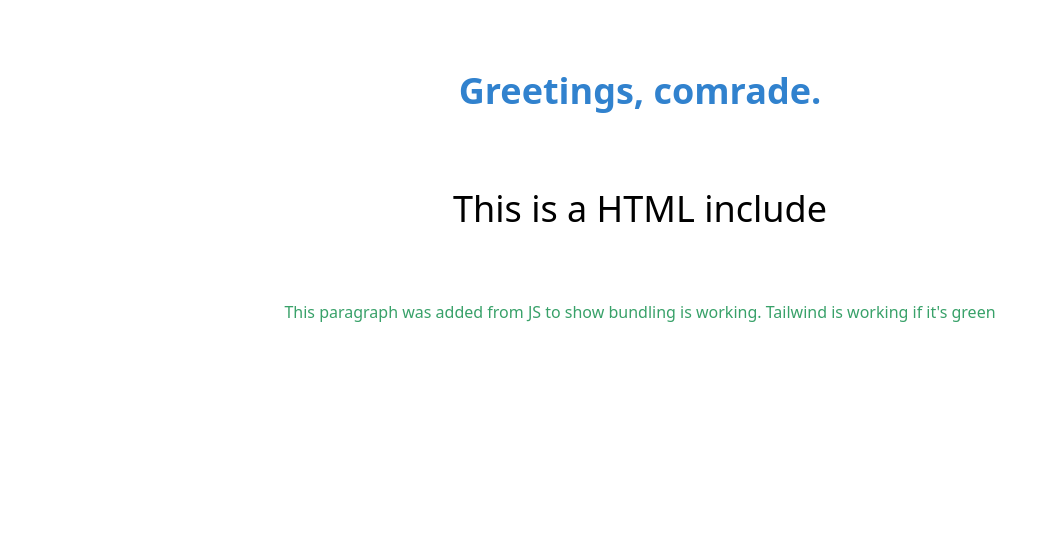
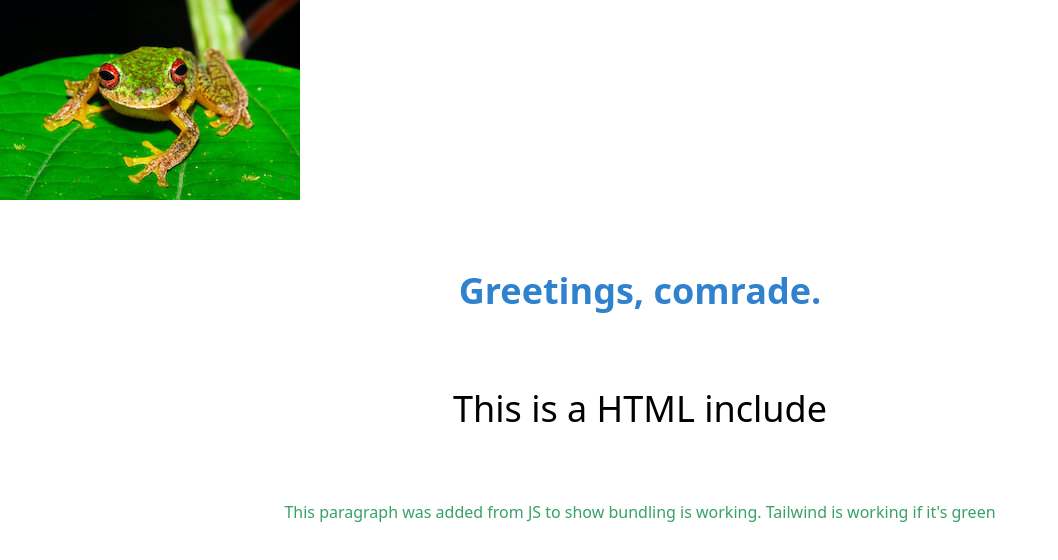
Before and after one commit to dwkns/parcel-tailwind, a website built with Parcel: page src/index.html in a window 1280 px wide. Shown: the whole page, without its empty margins (0-1058 px from the left). Built offline with nearby package versions, Linux system fonts and the light colour scheme.

Commit message:
Added static image copying

```diff
--- a/package.json
+++ b/package.json
@@ -20,5 +20,9 @@
     "posthtml-expressions": "^1.3.2",
     "posthtml-include": "^1.4.2",
     "tailwindcss": "^1.2.0"
+  },
+  "staticFiles": {
+    "staticPath": "src/static",
+    "watcherGlob": "**"
   }
 }
--- a/src/index.html
+++ b/src/index.html
@@ -9,7 +9,7 @@
   </head>
 
   <body>
-
+    <img src="images/frog.jpg">
     <h1 class="text-4xl text-center my-16 text-blue-600 font-bold font-sans">Greetings, comrade.</h1>
     <include src="partials/header.html"></include>
     <script src="js/index.js"></script>
```
Also changed, not shown: src/images/frog.jpg (added).
